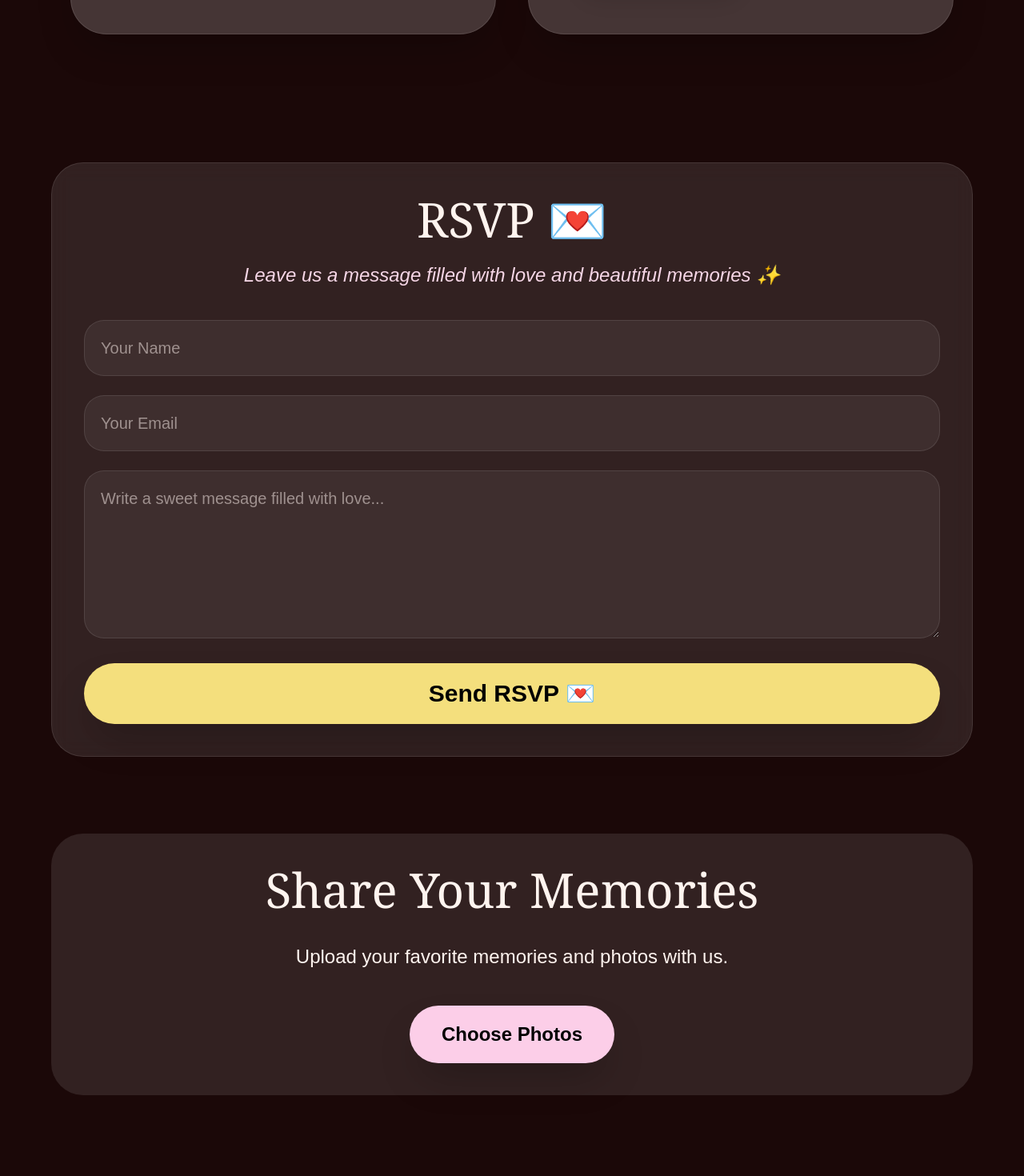
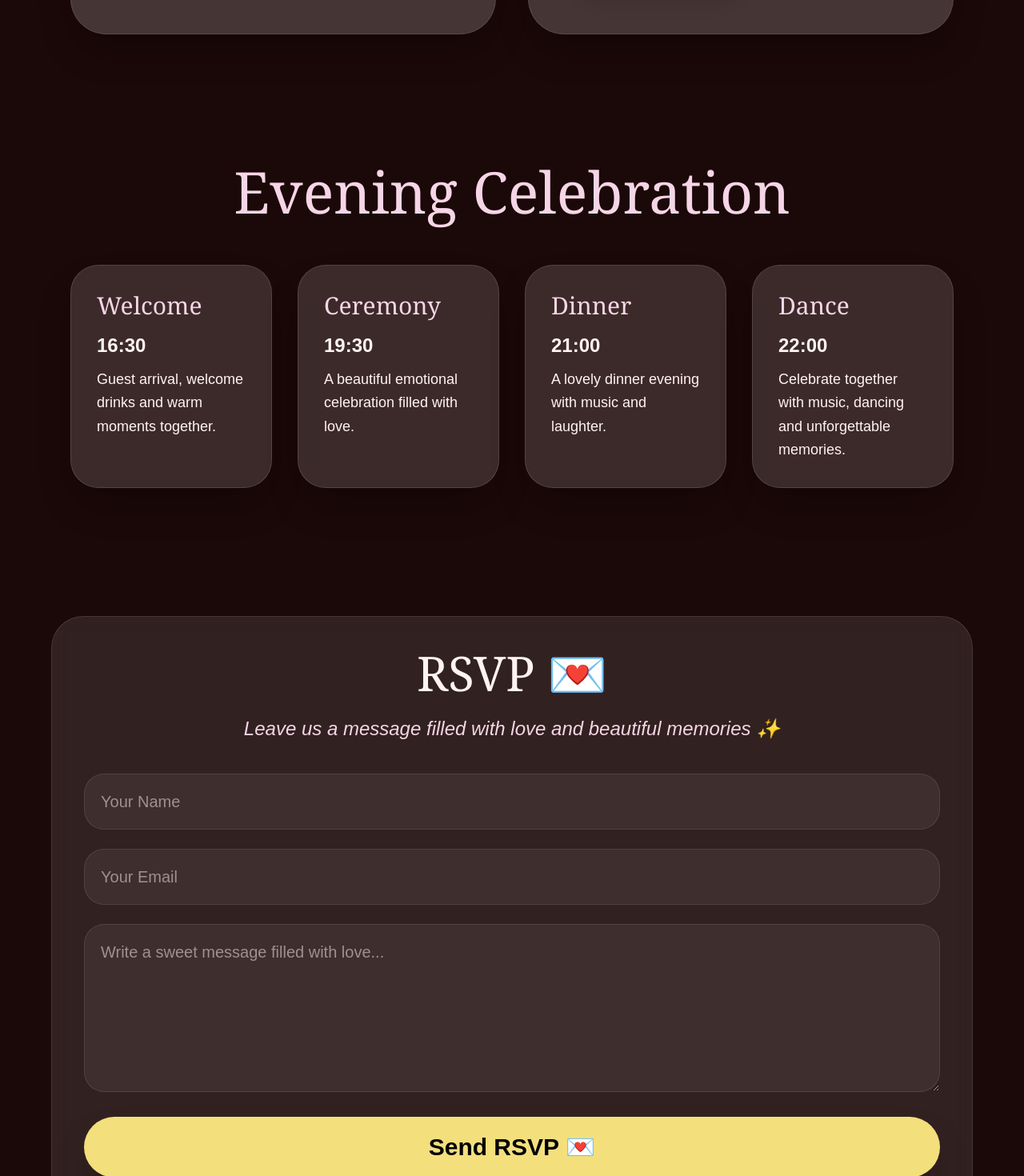
Before and after one commit to Nandinivadla/olisa, a Next.js app: page / in a window 1280 px wide. Shown: the part 2860-4330 px from the top of the page at 80% size. Built offline with nearby package versions, Linux system fonts and the light colour scheme.

Commit message:
final uploadcare website

```diff
--- a/app/page.tsx
+++ b/app/page.tsx
@@ -1,8 +1,11 @@
 "use client";
 
 import { useState } from "react";
+import { FileUploaderRegular } from "@uploadcare/react-uploader";
+import "@uploadcare/react-uploader/core.css";
 
 export default function Home() {
+
   const [lang, setLang] = useState("en");
 
   const text = {
@@ -40,8 +43,6 @@ export default function Home() {
 
       memoriesText:
         "Upload your favorite memories and photos with us.",
-
-      upload: "Choose Photos",
 
       thank:
         "Thank you for celebrating love, family and beautiful memories with us.",
@@ -82,8 +83,6 @@ export default function Home() {
       memoriesText:
         "Ajoutez vos photos et souvenirs préférés avec nous.",
 
-      upload: "Choisir Des Photos",
-
       thank:
         "Merci de célébrer l’amour, la famille et ces beaux souvenirs avec nous.",
     },
@@ -95,6 +94,7 @@ export default function Home() {
     <main className="min-h-screen bg-[#1b0808] text-[#fff4ef] overflow-hidden">
 
       {/* HEADER */}
+
       <div className="flex justify-between items-center px-6 md:px-12 py-6 border-b border-white/10">
 
         <h1 className="text-3xl md:text-6xl font-serif">
@@ -118,9 +118,11 @@ export default function Home() {
           </button>
 
         </div>
+
       </div>
 
       {/* HERO */}
+
       <section className="text-center py-16 md:py-24 px-6">
 
         <h2 className="text-5xl md:text-8xl font-serif text-[#f7d9d9]">
@@ -134,6 +136,7 @@ export default function Home() {
       </section>
 
       {/* PHOTOS */}
+
       <section className="max-w-7xl mx-auto px-4 md:px-6 py-14">
 
         <div className="grid grid-cols-1 md:grid-cols-2 gap-6 md:gap-10">
@@ -159,6 +162,7 @@ export default function Home() {
       </section>
 
       {/* WELCOME */}
+
       <section className="max-w-6xl mx-auto mt-20 bg-white/10 rounded-[40px] p-8 md:p-10 text-center">
 
         <p className="text-xl md:text-2xl leading-[2]">
@@ -176,6 +180,7 @@ export default function Home() {
       </section>
 
       {/* FAMILY */}
+
       <section className="max-w-6xl mx-auto mt-16 bg-white/10 rounded-[40px] p-10 text-center">
 
         <p className="italic text-2xl md:text-5xl leading-[2]">
@@ -185,11 +190,13 @@ export default function Home() {
       </section>
 
       {/* PARKING + ROUTE */}
+
       <section className="max-w-6xl mx-auto px-6 py-20">
 
         <div className="grid grid-cols-1 md:grid-cols-2 gap-10">
 
           {/* PARKING */}
+
           <div className="bg-[#4b3b3b]/90 rounded-[45px] p-8 md:p-14 shadow-2xl border border-white/10">
 
             <h3 className="text-[#f3cfe0] text-4xl md:text-6xl font-serif mb-8">
@@ -212,6 +219,7 @@ export default function Home() {
           </div>
 
           {/* ROUTE */}
+
           <div className="bg-[#4b3b3b]/90 rounded-[45px] p-8 md:p-14 shadow-2xl border border-white/10">
 
             <h3 className="text-[#f3cfe0] text-4xl md:text-6xl font-serif mb-8">
@@ -251,7 +259,102 @@ export default function Home() {
 
       </section>
 
+      {/* EVENING TIMINGS */}
+
+      <section className="max-w-6xl mx-auto px-6 py-14 md:py-20">
+
+        <h2 className="text-5xl md:text-7xl text-center mb-14 text-[#f6d6e6] font-serif">
+          {lang === "fr" ? "Programme de la Soirée" : "Evening Celebration"}
+        </h2>
+
+        <div className="grid grid-cols-1 md:grid-cols-2 lg:grid-cols-4 gap-8">
+
+          {/* WELCOME */}
+
+          <div className="bg-[#4a3a3a]/70 backdrop-blur-md rounded-[35px] p-8 border border-[#ffffff20] shadow-2xl">
+
+            <h3 className="text-3xl font-serif text-[#f6d6e6] mb-4">
+              {lang === "fr" ? "Accueil" : "Welcome"}
+            </h3>
+
+            <p className="text-2xl mb-3 font-semibold">
+              16:30
+            </p>
+
+            <p className="text-lg leading-relaxed">
+              {lang === "fr"
+                ? "Accueil des invités et moments chaleureux."
+                : "Guest arrival, welcome drinks and warm moments together."}
+            </p>
+
+          </div>
+
+          {/* CEREMONY */}
+
+          <div className="bg-[#4a3a3a]/70 backdrop-blur-md rounded-[35px] p-8 border border-[#ffffff20] shadow-2xl">
+
+            <h3 className="text-3xl font-serif text-[#f6d6e6] mb-4">
+              {lang === "fr" ? "Cérémonie" : "Ceremony"}
+            </h3>
+
+            <p className="text-2xl mb-3 font-semibold">
+              19:30
+            </p>
+
+            <p className="text-lg leading-relaxed">
+              {lang === "fr"
+                ? "Un moment rempli d’amour et d’émotions."
+                : "A beautiful emotional celebration filled with love."}
+            </p>
+
+          </div>
+
+          {/* DINNER */}
+
+          <div className="bg-[#4a3a3a]/70 backdrop-blur-md rounded-[35px] p-8 border border-[#ffffff20] shadow-2xl">
+
+            <h3 className="text-3xl font-serif text-[#f6d6e6] mb-4">
+              {lang === "fr" ? "Dîner" : "Dinner"}
+            </h3>
+
+            <p className="text-2xl mb-3 font-semibold">
+              21:00
+            </p>
+
+            <p className="text-lg leading-relaxed">
+              {lang === "fr"
+                ? "Un délicieux dîner accompagné de musique."
+                : "A lovely dinner evening with music and laughter."}
+            </p>
+
+          </div>
+
+          {/* DANCE */}
+
+          <div className="bg-[#4a3a3a]/70 backdrop-blur-md rounded-[35px] p-8 border border-[#ffffff20] shadow-2xl">
+
+            <h3 className="text-3xl font-serif text-[#f6d6e6] mb-4">
+              {lang === "fr" ? "Danse" : "Dance"}
+            </h3>
+
+            <p className="text-2xl mb-3 font-semibold">
+              22:00
+            </p>
+
+            <p className="text-lg leading-relaxed">
+              {lang === "fr"
+                ? "Danse, musique et souvenirs inoubliables."
+                : "Celebrate together with music, dancing and unforgettable memories."}
+            </p>
+
+          </div>
+
+        </div>
+
+      </section>
+
       {/* RSVP */}
+
       <section className="max-w-6xl mx-auto mt-20 bg-white/10 rounded-[40px] p-10 backdrop-blur-md border border-white/10">
 
         <h2 className="text-center text-5xl md:text-6xl font-serif mb-6 text-[#fff4ef]">
@@ -319,26 +422,22 @@ export default function Home() {
           {t.memoriesText}
         </p>
 
-  <div className="mt-10">
+        <div className="mt-10 flex justify-center">
 
-    <a
-      href="https://uploadcare.com"
-      target="_blank"
-    >
+          <div className="bg-white rounded-[30px] p-6">
 
-      <button className="bg-pink-200 hover:bg-pink-300 transition duration-300 text-black px-10 py-5 rounded-full text-xl md:text-2xl font-bold shadow-2xl">
+            <FileUploaderRegular
+              pubkey="c096cebd110383ca5427"
+            />
 
-        {t.upload}
-
-      </button>
-
-    </a>
+          </div>
 
         </div>
 
       </section>
 
       {/* THANK YOU */}
+
       <section className="text-center py-24 px-6">
 
         <p className="text-xl md:text-5xl italic max-w-5xl mx-auto leading-[2]">
--- a/package.json
+++ b/package.json
@@ -9,6 +9,7 @@
     "lint": "eslint"
   },
   "dependencies": {
+    "@uploadcare/react-uploader": "^1.15.0",
     "next": "16.2.6",
     "react": "19.2.4",
     "react-dom": "19.2.4"
```
Also changed, not shown: 1 other file (tests, documents, lock files or other folders). Lines whose indentation alone changed are shown as unchanged.
